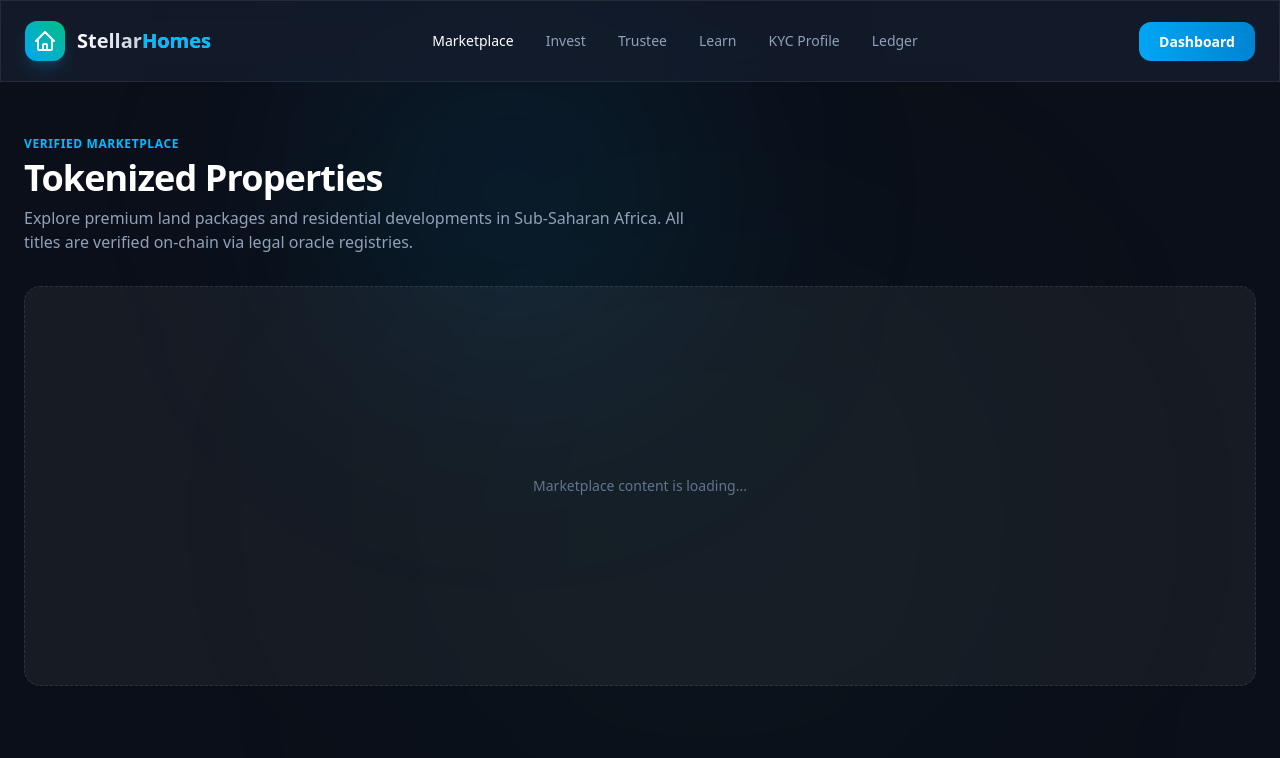
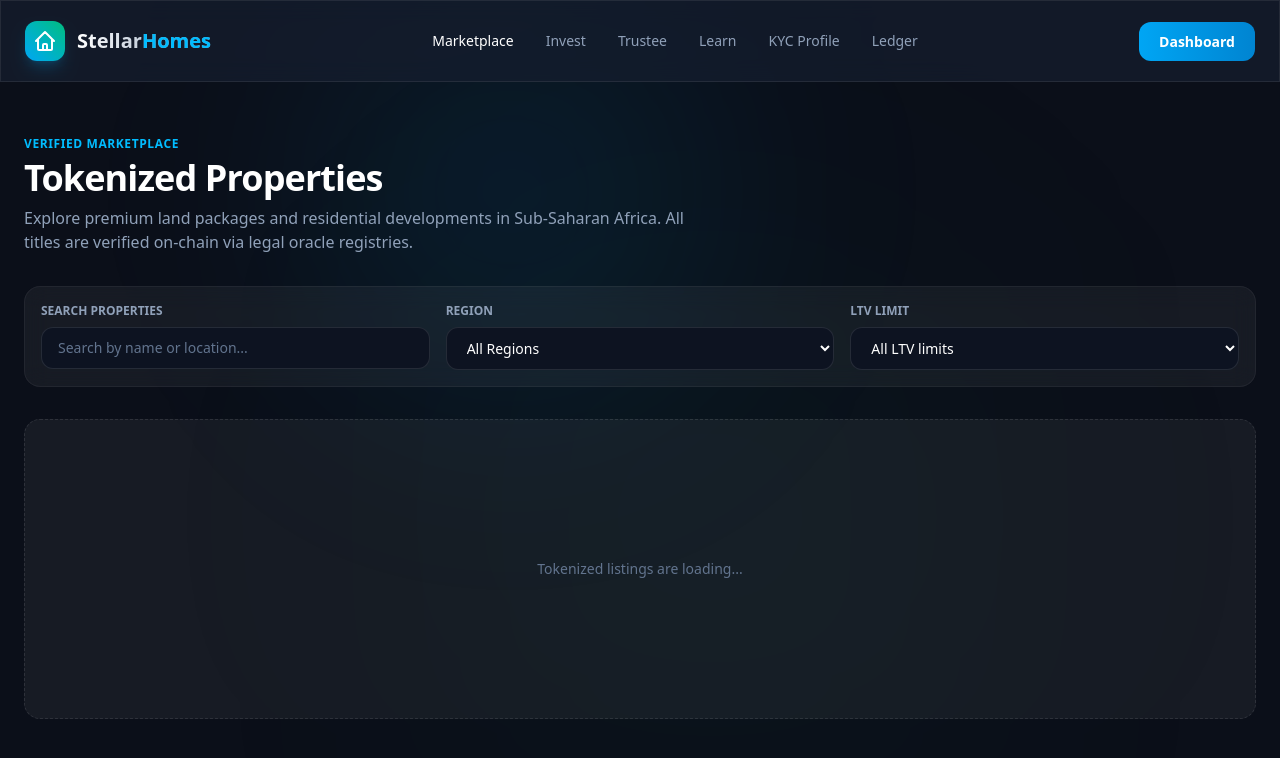
Before and after one commit to NeonsLabs/stellar-homes-frontend, a Next.js app: page /properties in a window 1280 px wide. Shown: the top 758 px of the page. Built offline with nearby package versions, Linux system fonts and the light colour scheme.

Commit message:
feat: add search and filter controls for tokenized properties

```diff
--- a/src/app/properties/page.tsx
+++ b/src/app/properties/page.tsx
@@ -4,6 +4,10 @@ import React, { useState } from "react";
 import Link from "next/link";
 
 export default function PropertiesPage() {
+  const [searchQuery, setSearchQuery] = useState("");
+  const [selectedRegion, setSelectedRegion] = useState("All");
+  const [selectedLtv, setSelectedLtv] = useState("All");
+
   return (
     <div className="min-h-screen bg-[#0b0f19] text-[#f8fafc] relative selection:bg-sky-500 selection:text-white overflow-x-hidden">
       {/* Ambient background gradients */}
@@ -50,9 +54,51 @@ export default function PropertiesPage() {
           </p>
         </div>
 
-        {/* Placeholder for Filters and Listings (Steps 4 and 5) */}
-        <div className="min-h-[400px] flex items-center justify-center border border-dashed border-white/10 rounded-2xl bg-white/5">
-          <p className="text-slate-500 text-sm">Marketplace content is loading...</p>
+        {/* Filter Controls (Commit 4) */}
+        <div className="grid grid-cols-1 md:grid-cols-3 gap-4 mb-8 p-4 rounded-2xl border border-white/5 bg-white/5 backdrop-blur-md">
+          <div>
+            <label className="block text-xs font-bold text-slate-400 uppercase mb-2">Search Properties</label>
+            <div className="relative">
+              <input
+                type="text"
+                value={searchQuery}
+                onChange={(e) => setSearchQuery(e.target.value)}
+                placeholder="Search by name or location..."
+                className="w-full bg-[#0d1321] border border-white/10 rounded-xl px-4 py-2.5 text-sm text-white placeholder-slate-500 focus:outline-none focus:border-sky-500 transition-colors"
+              />
+            </div>
+          </div>
+          <div>
+            <label className="block text-xs font-bold text-slate-400 uppercase mb-2">Region</label>
+            <select
+              value={selectedRegion}
+              onChange={(e) => setSelectedRegion(e.target.value)}
+              className="w-full bg-[#0d1321] border border-white/10 rounded-xl px-4 py-2.5 text-sm text-white focus:outline-none focus:border-sky-500 transition-colors"
+            >
+              <option value="All">All Regions</option>
+              <option value="Lagos, Nigeria">Lagos, Nigeria</option>
+              <option value="Accra, Ghana">Accra, Ghana</option>
+              <option value="Nairobi, Kenya">Nairobi, Kenya</option>
+            </select>
+          </div>
+          <div>
+            <label className="block text-xs font-bold text-slate-400 uppercase mb-2">LTV Limit</label>
+            <select
+              value={selectedLtv}
+              onChange={(e) => setSelectedLtv(e.target.value)}
+              className="w-full bg-[#0d1321] border border-white/10 rounded-xl px-4 py-2.5 text-sm text-white focus:outline-none focus:border-sky-500 transition-colors"
+            >
+              <option value="All">All LTV limits</option>
+              <option value="50">Max 50% LTV</option>
+              <option value="60">Max 60% LTV</option>
+              <option value="70">Max 70% LTV</option>
+            </select>
+          </div>
+        </div>
+
+        {/* Placeholder for Listings (Step 5) */}
+        <div className="min-h-[300px] flex items-center justify-center border border-dashed border-white/10 rounded-2xl bg-white/5">
+          <p className="text-slate-500 text-sm">Tokenized listings are loading...</p>
         </div>
       </main>
     </div>
```
